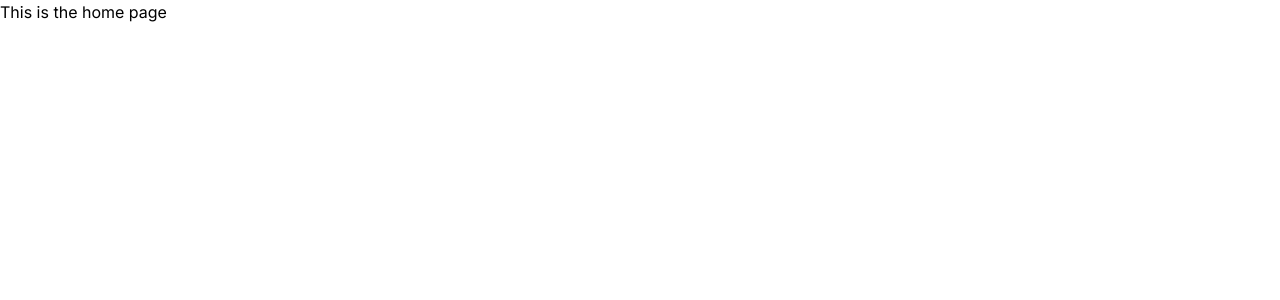
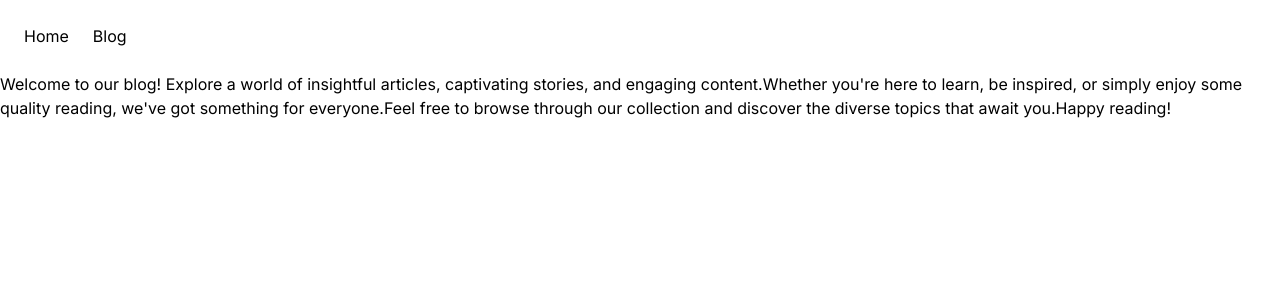
Before and after one commit to raselrana22/simple-blog-website, a Next.js app: page /home in a window 1280 px wide. Shown: the top 300 px of the page. Built offline with nearby package versions, Linux system fonts and the light colour scheme.

Commit message:
add welcome message

```diff
--- /dev/null
+++ b/app/component/menu.jsx
@@ -0,0 +1,16 @@
+import Link from "next/link";
+
+export default function Menu() {
+  return (
+    <div className='m-6'>
+      <ul className='flex space-x-6'>
+        <Link href={"/home"}>
+          <li>Home</li>
+        </Link>
+        <Link href={"/blog"}>
+          <li>Blog</li>
+        </Link>
+      </ul>
+    </div>
+  );
+}
--- a/app/home/page.js
+++ b/app/home/page.js
@@ -1,3 +1,8 @@
 export default function Home() {
-    return (<div>This is the home page</div>)
+    const message = "Welcome to our blog! Explore a world of insightful articles, captivating stories, and engaging content.Whether you're here to learn, be inspired, or simply enjoy some quality reading, we've got something for everyone.Feel free to browse through our collection and discover the diverse topics that await you.Happy reading!"
+    return (
+        <div>
+            <p>{message}</p>
+        </div>
+    );
 }
--- a/app/layout.js
+++ b/app/layout.js
@@ -1,3 +1,4 @@
+import Menu from './component/menu'
 import './globals.css'
 import { Inter } from 'next/font/google'
 
@@ -12,6 +13,7 @@ export default function RootLayout({ children }) {
   return (
     <html lang="en">
       <body className={inter.className}>
+        <Menu />
         {children}
       </body>
     </html>
--- a/app/page.js
+++ b/app/page.js
@@ -1,3 +1,3 @@
 export default async function Home() {
-  return (<div>Hello World</div>);
+  return (<></>);
 }
```
Also changed, not shown: data/blogData.json (added, +32 -0 lines).
